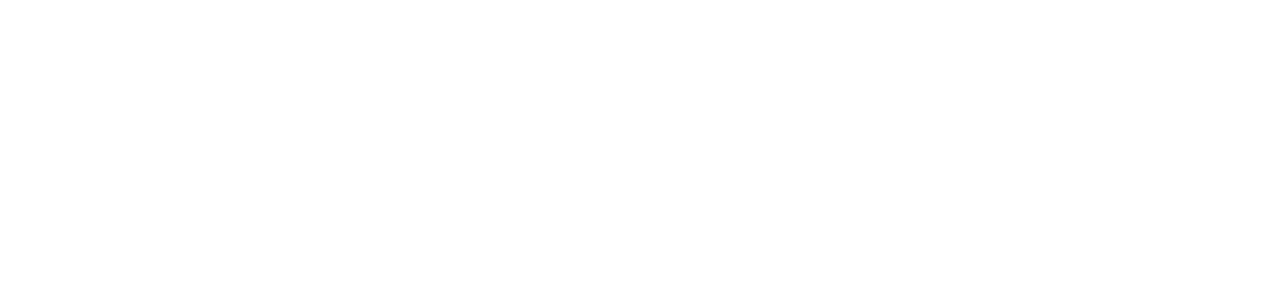
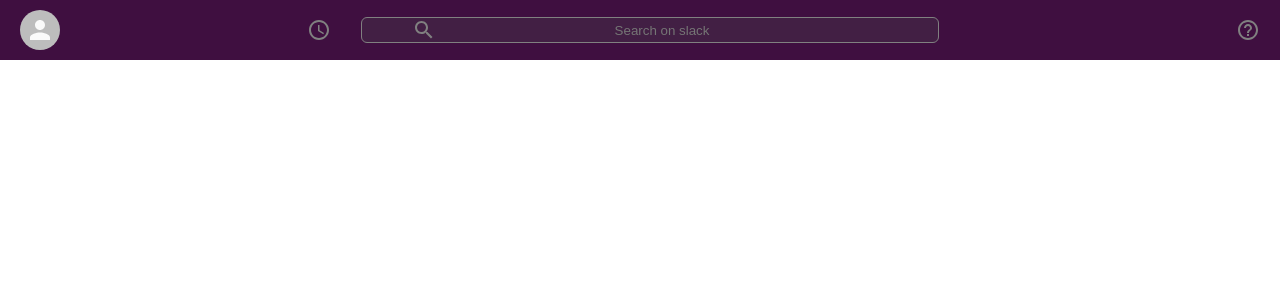
Before and after one commit to astonizer/slack-clone, a React (Create React App) app: page / in a window 1280 px wide. Shown: the top 300 px of the page. Built offline with nearby package versions, Linux system fonts and the light colour scheme.

Commit message:
Added header functionality

```diff
--- a/package.json
+++ b/package.json
@@ -3,6 +3,8 @@
   "version": "0.1.0",
   "private": true,
   "dependencies": {
+    "@material-ui/core": "^4.11.0",
+    "@material-ui/icons": "^4.9.1",
     "@testing-library/jest-dom": "^4.2.4",
     "@testing-library/react": "^9.5.0",
     "@testing-library/user-event": "^7.2.1",
--- a/src/App.css
+++ b/src/App.css
@@ -0,0 +1,3 @@
+body {
+    --slack-color: #3f0f40;
+}
--- a/src/App.js
+++ b/src/App.js
@@ -1,9 +1,11 @@
 import React from 'react';
+import Header from './Header';
+import './App.css'
 
 function App() {
   return (
     <div className="App">
-      {/* Header */}
+      <Header />
       {/* Sidebar */}
       {/* Routing */}
     </div>
--- /dev/null
+++ b/src/Header.css
@@ -0,0 +1,52 @@
+.header {
+    display: flex;
+    align-items: center;
+    justify-content: space-between;
+    padding: 10px 0;
+    background-color: var(--slack-color);
+    color: white;
+}
+
+.header_left {
+    display: flex;
+    flex: 0.3;
+    align-items: center;
+    margin-left: 20px;
+    color: gray;
+}
+
+.header_left > .MuiSvgIcon-root {
+    margin-left: auto;
+    margin-right: 30px;
+}
+
+.header_center {
+    flex: 0.4;
+    background: #421f44;
+    text-align: center;
+    display: flex;
+    padding: 0 50px;
+    color: gray;
+    border: 1px gray solid;
+    border-radius: 6px;
+}
+
+.header_center > input {
+    background-color: transparent;
+    color: gray;
+    border: none;
+    text-align: center;
+    min-width: 35vw;
+}
+
+.header_right {
+    flex: 0.3;
+    display: flex;
+    align-items: flex-end;
+    color: gray;
+}
+
+.header_right > .MuiSvgIcon-root {
+    margin-left: auto;
+    margin-right: 20px;
+}
--- /dev/null
+++ b/src/Header.js
@@ -0,0 +1,26 @@
+import React from 'react'
+import './Header.css'
+import { Avatar } from '@material-ui/core'
+import AccessTimeIcon from '@material-ui/icons/AccessTime';
+import HelpOutlineIcon from '@material-ui/icons/HelpOutline';
+import SearchIcon from '@material-ui/icons/Search'
+
+function Header() {
+    return (
+        <div className="header">
+            <div className="header_left">
+                <Avatar className="header_avatar" alt='Ash Ketchum' src='' />
+                <AccessTimeIcon />
+            </div>
+            <div className="header_center">
+                <SearchIcon />
+                <input placeholder="Search on slack" />
+            </div>
+            <div className="header_right">
+                <HelpOutlineIcon />
+            </div>
+        </div>
+    )
+}
+
+export default Header
```
Also changed, not shown: 1 other file (tests, documents, lock files or other folders).
